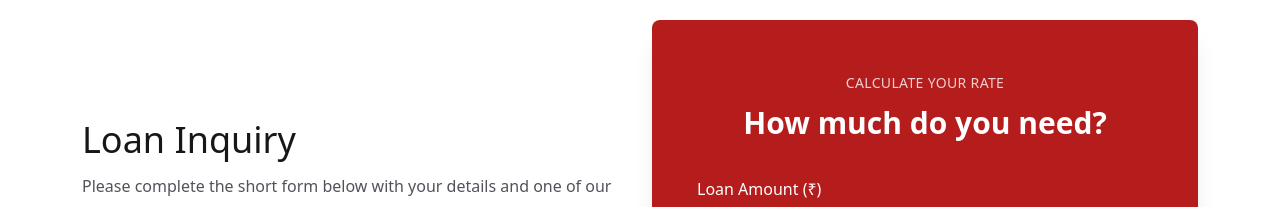
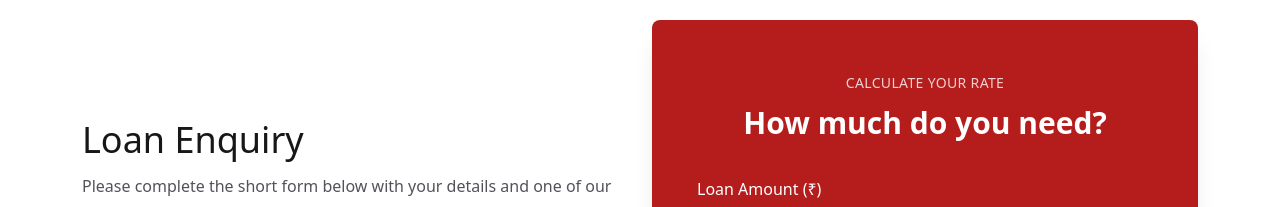
Before and after one commit to godivatech/Healthy-Home-Loans, a React (Vite) app: page /loans in a window 1280 px wide. Shown: the part 2660-2867 px from the top of the page. Built offline with nearby package versions, Linux system fonts and the light colour scheme.

Commit message:
changes in ui

```diff
--- a/src/pages/Loans.tsx
+++ b/src/pages/Loans.tsx
@@ -254,7 +254,7 @@ export const LoansPage = () => {
 
             <EligibilitySection />
 
-            {/* Inquiry Section */}
+            {/* Enquiry Section */}
             <div className="py-[50px] md:py-[100px]">
                 <div className="max-w-[1140px] w-full mx-auto px-3">
                     <div className="flex flex-wrap items-center -mx-3">
@@ -262,7 +262,7 @@ export const LoansPage = () => {
                             <FadeIn direction="up" delay={0.2} fullWidth>
                                 <div className="mb-[30px]">
                                     <h3 className="text-neutral-900 text-3xl md:text-4xl font-medium mb-3">
-                                        Loan Inquiry
+                                        Loan Enquiry
                                     </h3>
                                     <p className="text-zinc-600 text-[15px] md:text-base leading-[27px] md:leading-[28.8px]">
                                         Please complete the short form below with your details and one
```
Also changed, not shown: 1 other file (tests, documents, lock files or other folders).
